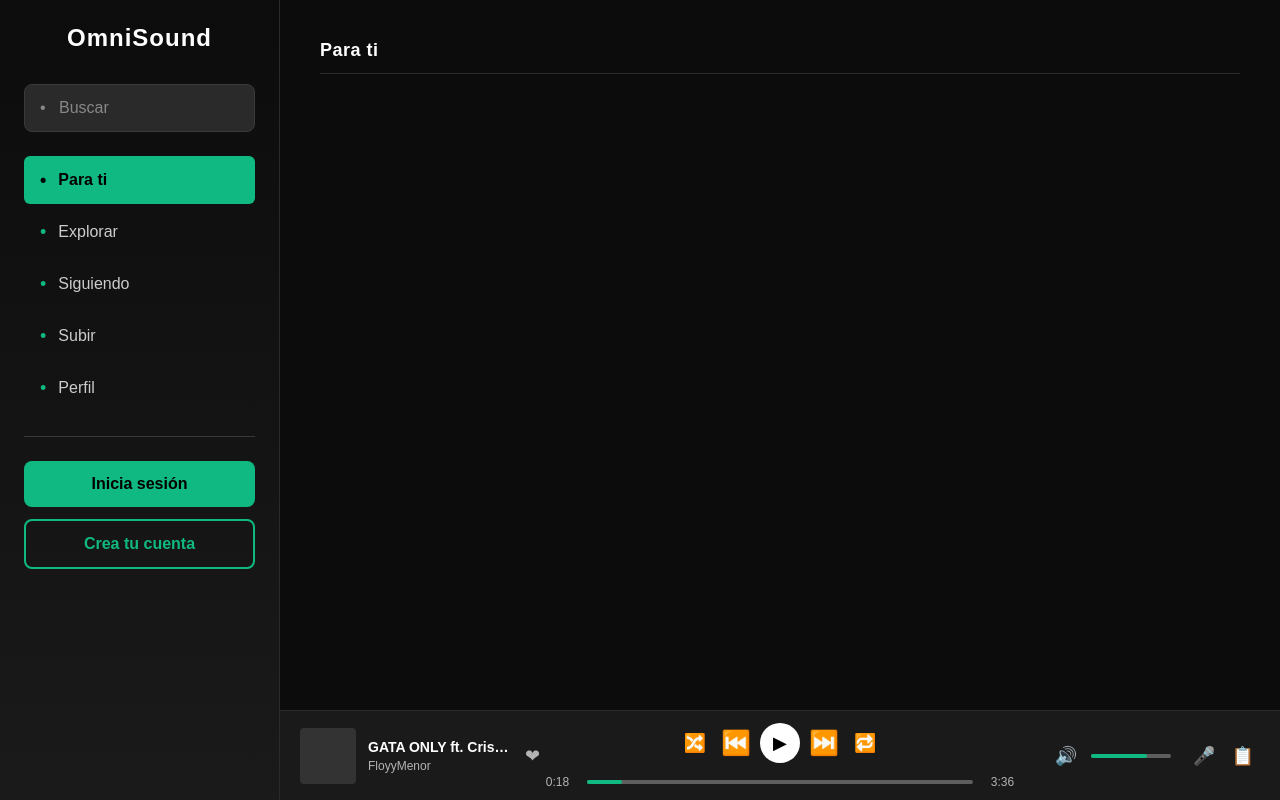
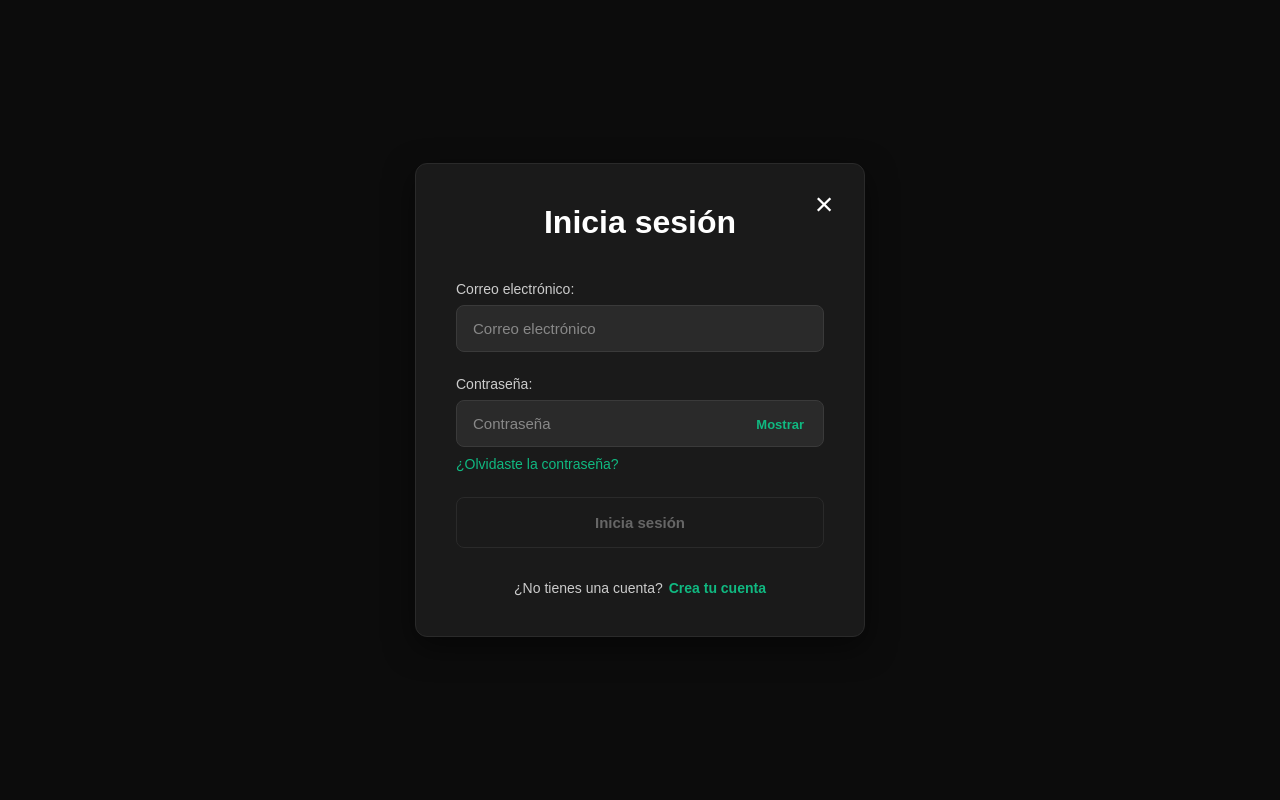
Before and after one commit to CristianB761/OmniSound, a React (Create React App) app in the folder frontend/: page /login in a window 1280 px wide. Built offline with nearby package versions, Linux system fonts and the light colour scheme.

Commit message:
Diseño el login
Formulario con validación de campos.

```diff
--- a/frontend/src/App.js
+++ b/frontend/src/App.js
@@ -1,12 +1,22 @@
 import React from 'react';
+import { BrowserRouter as Router, Routes, Route } from 'react-router-dom';
 import Sidebar from './components/Sidebar';
 import MainContent from './components/MainContent';
 import MusicPlayer from './components/MusicPlayer';
+import Login from './components/Login';
 import './App.css';
 
 function App() {
   return (
+    <Router>
       <div className="app">
+        <Routes>
+          {/* Ruta para login (sin sidebar) */}
+          <Route path="/login" element={<Login />} />
+
+          {/* Ruta principal (con sidebar) */}
+          <Route path="/" element={
+            <>
               {/* Barra lateral izquierda */}
               <Sidebar />
 
@@ -15,7 +25,11 @@ function App() {
 
               {/* Reproductor de música */}
               <MusicPlayer />
+            </>
+          } />
+        </Routes>
       </div>
+    </Router>
   );
 }
 
--- /dev/null
+++ b/frontend/src/components/Login.css
@@ -0,0 +1,242 @@
+/* Página de login */
+.login-page {
+  min-height: 100vh;
+  background-color: #0c0c0c;
+  display: flex;
+  align-items: center;
+  justify-content: center;
+  position: fixed;
+  top: 0;
+  left: 0;
+  right: 0;
+  bottom: 0;
+  z-index: 1000;
+}
+
+/* Contenedor del login */
+.login-container {
+  background-color: #1a1a1a;
+  color: #fff;
+  padding: 40px;
+  border-radius: 12px;
+  box-shadow: 0 10px 30px rgba(0, 0, 0, 0.5);
+  width: 100%;
+  max-width: 450px;
+  position: relative;
+  border: 1px solid #2a2a2a;
+}
+
+/* Botón de cerrar */
+.login-close-btn {
+  position: absolute;
+  top: 20px;
+  right: 20px;
+  background: none;
+  border: none;
+  color: #fff;
+  font-size: 32px;
+  cursor: pointer;
+  width: 40px;
+  height: 40px;
+  border-radius: 50%;
+  display: flex;
+  align-items: center;
+  justify-content: center;
+  transition: all 0.3s ease;
+  z-index: 10;
+}
+
+.login-close-btn:hover {
+  background-color: #2a2a2a;
+}
+
+/* Tooltip para el botón de cerrar */
+.login-close-btn.tooltip-container::before {
+  content: attr(data-tooltip);
+  position: absolute;
+  bottom: calc(100% + 8px);
+  left: 50%;
+  transform: translateX(-50%);
+  background-color: #2a2a2a;
+  color: #fff;
+  padding: 6px 10px;
+  border-radius: 4px;
+  font-size: 12px;
+  font-weight: 500;
+  white-space: nowrap;
+  opacity: 0;
+  visibility: hidden;
+  transition: opacity 0.3s ease, visibility 0.3s ease;
+  z-index: 1000;
+  pointer-events: none;
+}
+
+.login-close-btn.tooltip-container:hover::before {
+  opacity: 1;
+  visibility: visible;
+  transition-delay: 0.5s;
+}
+
+/* Título */
+.login-title {
+  font-size: 32px;
+  font-weight: bold;
+  margin: 0 0 40px 0;
+  text-align: center;
+  color: #fff;
+}
+
+/* Formulario */
+.login-form {
+  width: 100%;
+}
+
+/* Grupos de input */
+.input-group {
+  margin-bottom: 24px;
+}
+
+.input-label {
+  display: block;
+  color: #ccc;
+  font-size: 14px;
+  margin-bottom: 8px;
+  font-weight: 500;
+}
+
+/* Campos de entrada */
+.login-input {
+  width: 100%;
+  background-color: #2a2a2a;
+  border: 1px solid #3a3a3a;
+  border-radius: 8px;
+  padding: 14px 16px;
+  color: white;
+  font-size: 15px;
+  transition: all 0.3s ease;
+}
+
+.login-input:focus {
+  outline: none;
+  border-color: #10b981;
+  box-shadow: 0 0 0 2px rgba(16, 185, 129, 0.2);
+}
+
+.login-input::placeholder {
+  color: #888;
+}
+
+/* Contenedor de contraseña */
+.password-input-wrapper {
+  position: relative;
+}
+
+.password-input {
+  padding-right: 100px;
+}
+
+/* Botón mostrar/ocultar contraseña */
+.password-toggle {
+  position: absolute;
+  right: 12px;
+  top: 50%;
+  transform: translateY(-50%);
+  background: none;
+  border: none;
+  color: #10b981;
+  cursor: pointer;
+  font-size: 13px;
+  font-weight: 600;
+  padding: 4px 8px;
+  border-radius: 4px;
+  transition: background-color 0.3s ease;
+}
+
+.password-toggle:hover {
+  background-color: rgba(16, 185, 129, 0.1);
+}
+
+/* Enlace contraseña olvidada */
+.forgot-password-container {
+  text-align: left;
+  margin-top: -16px;
+  margin-bottom: 24px;
+}
+
+.forgot-password-link {
+  color: #10b981;
+  text-decoration: none;
+  font-size: 14px;
+  transition: color 0.3s ease;
+}
+
+.forgot-password-link:hover {
+  color: #0da271;
+}
+
+/* Botón de envío */
+.login-submit-btn {
+  width: 100%;
+  background-color: #10b981;
+  color: #000;
+  border: none;
+  padding: 16px 24px;
+  border-radius: 8px;
+  cursor: pointer;
+  font-size: 15px;
+  font-weight: 600;
+  transition: all 0.3s ease;
+  margin-bottom: 32px;
+}
+
+.login-submit-btn.active:hover {
+  background-color: #0da271;
+  transform: translateY(-1px);
+  box-shadow: 0 4px 12px rgba(16, 185, 129, 0.3);
+}
+
+.login-submit-btn.disabled {
+  background-color: #1a1a1a;
+  color: #666;
+  cursor: not-allowed;
+  border: 1px solid #2a2a2a;
+}
+
+/* Pie de página */
+.login-footer {
+  text-align: center;
+  color: #ccc;
+  font-size: 14px;
+}
+
+.signup-link {
+  color: #10b981;
+  text-decoration: none;
+  margin-left: 6px;
+  font-weight: 600;
+  transition: color 0.3s ease;
+}
+
+.signup-link:hover {
+  color: #0da271;
+}
+
+/* Ocultar el botón nativo de mostrar/ocultar contraseña en todos los navegadores */
+input[type="password"]::-webkit-credentials-auto-fill-button,
+input[type="password"]::-webkit-caps-lock-indicator,
+input[type="password"]::-webkit-credentials-auto-fill-button:hover {
+  background-color: transparent;
+  border: none;
+  display: none !important;
+}
+
+/* Para Firefox */
+input[type="password"]::-moz-focus-inner {
+  border: 0;
+}
+
+/* Para Internet Explorer y Edge */
+input[type="password"]::-ms-reveal,
+input[type="password"]::-ms-clear {
+  display: none;
+}
--- /dev/null
+++ b/frontend/src/components/Login.js
@@ -0,0 +1,123 @@
+import React, { useState, useEffect } from 'react';
+import { useNavigate, Link } from 'react-router-dom';
+import './Login.css';
+
+function Login() {
+  const [email, setEmail] = useState('');
+  const [password, setPassword] = useState('');
+  const [showPassword, setShowPassword] = useState(false);
+  const navigate = useNavigate();
+
+  // Función para manejar el envío del formulario
+  const handleSubmit = (event) => {
+    event.preventDefault();
+    // Lógica de autenticación aquí
+    console.log('Iniciando sesión...');
+  };
+
+  // Función para validar si el botón debe estar habilitado
+  const isFormValid = email.length > 0 && password.length > 0;
+
+  // Efecto para manejar la tecla "esc"
+  useEffect(() => {
+    const handleKeyDown = (event) => {
+      if (event.key === 'Escape') {
+        navigate(-1);
+      }
+    };
+
+    // Agregar event listener
+    document.addEventListener('keydown', handleKeyDown);
+
+    // Limpiar event listener al desmontar
+    return () => {
+      document.removeEventListener('keydown', handleKeyDown);
+    };
+  }, [navigate]);
+
+  return (
+    <div className="login-page">
+      <div className="login-container">
+        {/* Botón de cerrar con tooltip */}
+        <button
+          className="login-close-btn tooltip-container"
+          onClick={() => navigate(-1)}
+          aria-label="Cerrar"
+          data-tooltip="Cerrar"
+        >
+          ×
+        </button>
+
+        {/* Título principal */}
+        <h1 className="login-title">Inicia sesión</h1>
+
+        {/* Formulario */}
+        <form onSubmit={handleSubmit} className="login-form">
+          {/* Campo Correo electrónico */}
+          <div className="input-group">
+            <label htmlFor="email" className="input-label">
+              Correo electrónico:
+            </label>
+            <input
+              id="email"
+              type="text"
+              className="login-input"
+              value={email}
+              onChange={(e) => setEmail(e.target.value)}
+              placeholder="Correo electrónico"
+            />
+          </div>
+
+          {/* Campo Contraseña */}
+          <div className="input-group">
+            <label htmlFor="password" className="input-label">
+              Contraseña:
+            </label>
+            <div className="password-input-wrapper">
+              <input
+                id="password"
+                type={showPassword ? 'text' : 'password'}
+                className="login-input password-input"
+                value={password}
+                onChange={(e) => setPassword(e.target.value)}
+                placeholder="Contraseña"
+              />
+              {/* Botón mostrar/ocultar contraseña */}
+              <button
+                type="button"
+                className="password-toggle"
+                onClick={() => setShowPassword(!showPassword)}
+              >
+                {showPassword ? 'Ocultar' : 'Mostrar'}
+              </button>
+            </div>
+          </div>
+
+          {/* Enlace de contraseña olvidada */}
+          <div className="forgot-password-container">
+            <Link to="/forgot-password" className="forgot-password-link">
+              ¿Olvidaste la contraseña?
+            </Link>
+          </div>
+
+          {/* Botón de envío */}
+          <button
+            type="submit"
+            className={`login-submit-btn ${isFormValid ? 'active' : 'disabled'}`}
+            disabled={!isFormValid}
+          >
+            Inicia sesión
+          </button>
+        </form>
+
+        {/* Enlace a registro */}
+        <div className="login-footer">
+          <span>¿No tienes una cuenta?</span>
+          <Link to="/signup" className="signup-link">Crea tu cuenta</Link>
+        </div>
+      </div>
+    </div>
+  );
+}
+
+export default Login;
--- a/frontend/src/components/Sidebar.js
+++ b/frontend/src/components/Sidebar.js
@@ -1,4 +1,5 @@
 import React, { useEffect, useRef } from 'react';
+import { Link } from 'react-router-dom';
 import './Sidebar.css';
 
 function Sidebar() {
@@ -62,7 +63,7 @@ function Sidebar() {
 
       {/* Botones de autenticación */}
       <div className="sidebar-buttons">
-        <button className="sidebar-button">Inicia sesión</button>
+        <Link to="/login" className="sidebar-button">Inicia sesión</Link>
         <button className="sidebar-button sidebar-button-secondary">Crea tu cuenta</button>
       </div>
     </div>
```
Lines whose indentation alone changed are shown as unchanged.
